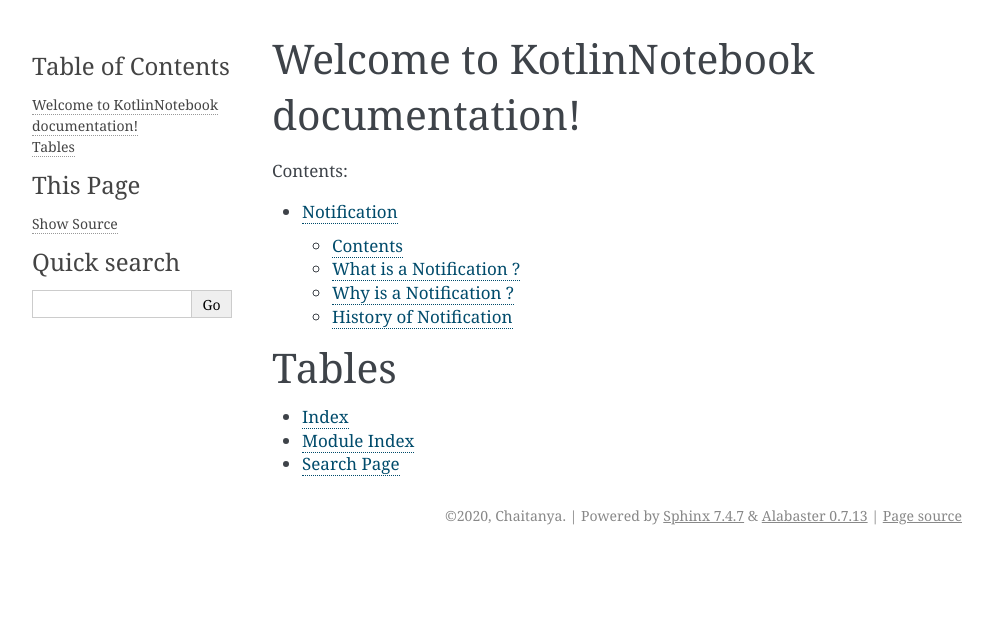
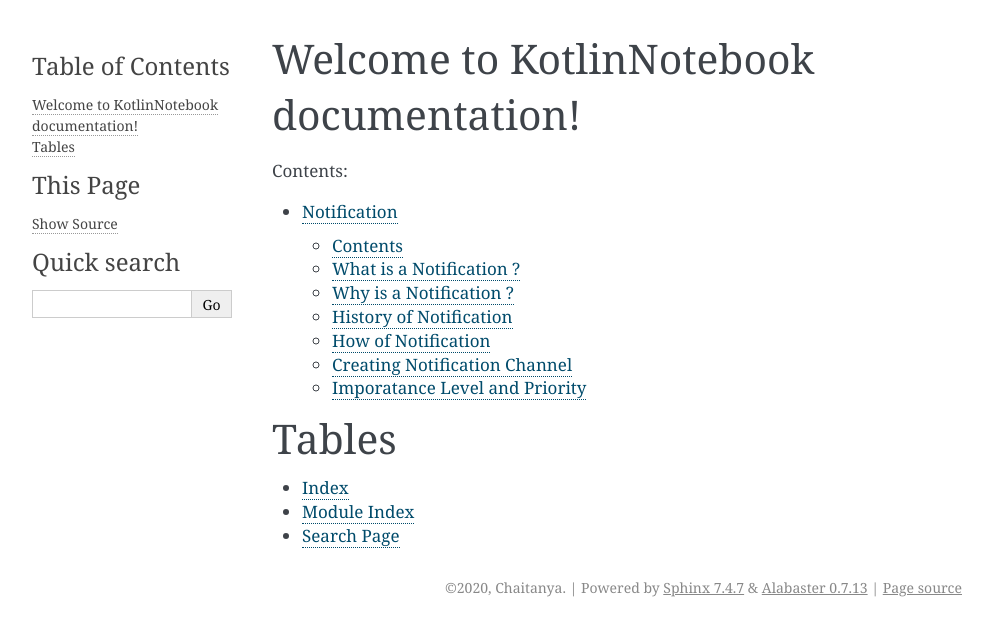
Before and after one commit to GuruPavanKalyan/AndroidKotlin-TOT, a Sphinx documentation site: the page built from Android-TOT/BakingApp/docs/source/index.rst, in a window 1280 px wide. Shown: the top 636 px of the page, without its empty margins (148-1141 px from the left). Built offline with Sphinx 7.4.7, drawn with Linux system fonts in a browser that asks for light colours; some of the changed lines change nothing that is shown.

Commit message:
Update Notifications.rst

```diff
--- a/Android-TOT/BakingApp/docs/source/Notifications.rst
+++ b/Android-TOT/BakingApp/docs/source/Notifications.rst
@@ -34,7 +34,7 @@
 .. image:: iamge.png
     :width: 200px
     :align: center
-    :height: 100px
+    :height: 200px
     :alt: alternate text
 
 ************************
@@ -49,5 +49,56 @@
 .. image:: image.png
     :width: 200px
     :align: center
-    :height: 100px
+    :height: 300px
     :alt: alternate text
+
+************************
+How of Notification
+************************
+
+- In the versions upto Android 7 (Nougat) we can drag the notification from the top of the screen.
+- In the latest versions  of android notification dots are introduced by clicking on it we can view the data trigger from applciation.
+- Notification is created and build using the Notification Service,Notification Manager and Notification Compat.
+- Upto Android version 7 (Nougat) all this tools are same but from the Android version 8 (Oreo) a new built in tool is introduced and named as Notification Channel under the Android Jetpack Components.
+
+*****************************
+Creating Notification Channel
+*****************************
+
+To create a notification channel instance, use the NotificationChannel constructor. Specify an ID that's unique within your package, a user-visible channel name, and an importance for the channel:
+::
+if (Build.VERSION.SDK_INT >= Build.VERSION_CODES.O) {
+    NotificationChannel notificationChannel =
+         new NotificationChannel(CHANNEL_ID, "Mascot Notification",
+         NotificationManager.IMPORTANCE_DEFAULT);
+}
+
+
+******************************
+Imporatance Level and Priority
+******************************
+
+    The NotificationChannel constructor, which is available in Android 8.0 (API level 26) and higher, requires an importance level. The channel's importance determines the instrusiveness of the notifications posted in that channel. For example, notifications with a higher importance might make sound and show up in more places than notifications with a lower importance. There are five importance levels, ranging from IMPORTANCE_NONE(0) to IMPORTANCE_HIGH(4).
+
+    To support Android 7.1 (API level 25) or lower, you must also set a priority for each notification. To set a priority, use the setPriority() method with a priority constant from the NotificationCompat class.
+::
+mBuilder.setPriority(NotificationCompat.PRIORITY_HIGH);
+
+    On devices running Android 8.0 and higher, all notifications, regardless of priority and importance level, appear in the notification drawer and as app icon badges. After a notification is created and delivered, the user can change the notification channel's importance level in the Android Settings app. The following table shows how the user-visible importance level maps to the notification-channel importance level and the priority constants.
++-------------------------------+-------------------------------------+----------------------------------+
+| User-visible importance level | Importance (Android 8.0 and higher) | Priority (Android 7.1 and lower) |
++===============================+=====================================+==================================+
+| **Urgent**
+  *Makes a sound and appears as*
+  *a heads-up notification*         | IMPORTANCE_HIGH | PRIORITY_HIGH or PRIORITY_MAX  |
++-------------------------------+-------------------------------------+----------------------------------+
+| **High**
+   *Makes a sound* | IMPORTANCE_DEFAULT | PRIORITY_DEFAULT |
++-------------------------------+-------------------------------------+----------------------------------+
+| **Medium**
+   *No sound* | IMPORTANCE_LOW | PRIORITY_LOW  |
++-------------------------------+-------------------------------------+----------------------------------+
+| **Low**
+   *No sound and doesn't appear*
+   *in the status bar*      | IMPORTANCE_MIN  | PRIORITY_MIN |
++-------------------------------+-------------------------------------+----------------------------------+
```
